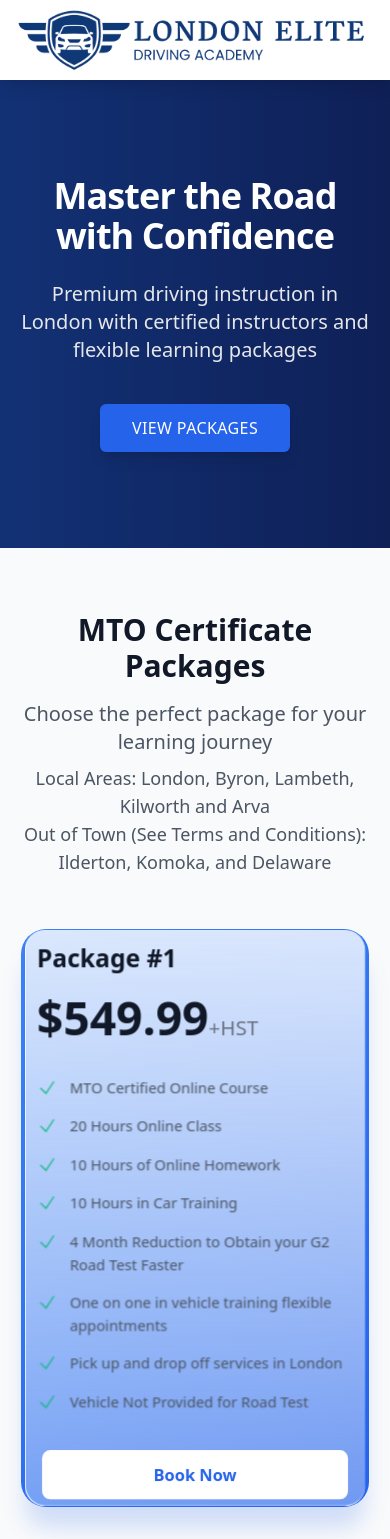
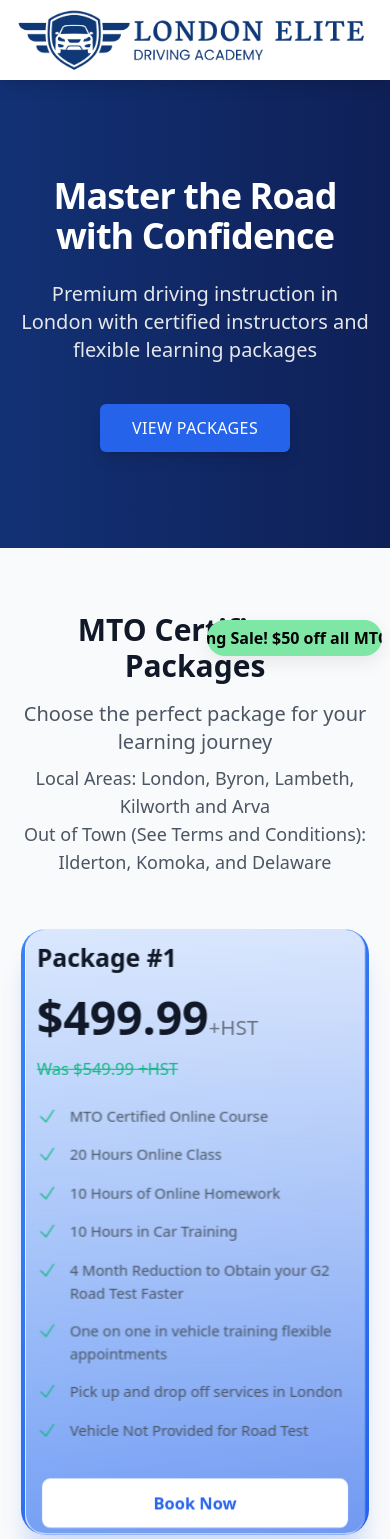
Before and after one commit to londonelite/LEADS, a React (Vite) app: page / in a window 390 px wide. Shown: the top 1539 px of the page. Built offline with nearby package versions, Linux system fonts and the light colour scheme.

Commit message:
Updates to Packages and Booking: - Added Spring Sale banner to top-right of MTO Packages section - Updated package pricing to reflect $50 Spring Sale discount on all MTO Packages

```diff
--- a/src/components/Booking.jsx
+++ b/src/components/Booking.jsx
@@ -298,11 +298,11 @@ ${formData.message || "No additional notes provided"}`;
                   onChange={handleChange}
                   className={selectClassName}
                 >
-                  {/* Certificate Packages */}
-                  <option value="Package #1">Package #1 ($549.99 +HST)</option>
-                  <option value="Package #2">Package #2 ($699.99 +HST)</option>
-                  <option value="Package #3">Package #3 ($799.99 +HST)</option>
-                  <option value="Package #4">Package #4 ($930 +HST)</option>
+                  {/* Certificate Packages (Spring Sale: $50 off all MTO Packages) */}
+                  <option value="Package #1">Package #1 ($499.99 +HST)</option>
+                  <option value="Package #2">Package #2 ($649.99 +HST)</option>
+                  <option value="Package #3">Package #3 ($749.99 +HST)</option>
+                  <option value="Package #4">Package #4 ($880 +HST)</option>
 
                   {/* Hourly Packages */}
                   <option value="Hourly (1 Hour)">
--- a/src/components/Packages.css
+++ b/src/components/Packages.css
@@ -147,3 +147,43 @@
     padding: 5px;
   }
 }
+
+/* Spring sale banner styles */
+.spring-banner {
+  position: absolute;
+  top: -12px;
+  right: 0;
+  background: #7ee7a6; /* spring green */
+  color: #000; /* black text */
+  border-radius: 999px;
+  padding: 6px 12px;
+  box-shadow: 0 6px 18px rgba(0,0,0,0.08);
+  overflow: hidden;
+  min-width: 220px;
+  max-width: 60%;
+  z-index: 30;
+  display: inline-block;
+}
+
+.spring-banner-inner {
+  display: inline-block;
+  white-space: nowrap;
+  padding-right: 30px;
+  font-weight: 700;
+  animation: spring-scroll 8s linear infinite;
+}
+
+@keyframes spring-scroll {
+  0% { transform: translateX(100%); }
+  100% { transform: translateX(-100%); }
+}
+
+/* Reduce motion on small screens and for users who prefer reduced motion */
+@media (max-width: 640px) {
+  .spring-banner { top: 8px; right: 8px; min-width: 160px; max-width: 45%; }
+  .spring-banner-inner { animation-duration: 12s; }
+}
+
+@media (prefers-reduced-motion: reduce) {
+  .spring-banner-inner { animation: none; }
+}
--- a/src/components/Packages.jsx
+++ b/src/components/Packages.jsx
@@ -24,6 +24,13 @@ const PricingCard = ({ tier, price, oldPrice, features }) => {
                   </span>
                   <span className="text-xl text-gray-500">+HST</span>
                 </div>
+                {oldPrice && (
+                <div className="mt-1">
+                  <span className="text-base text-emerald-500 line-through">
+                    Was ${oldPrice} +HST
+                  </span>
+                </div>
+                )}
               </div>
           </div>
           <ul className="mt-6 space-y-4 features-list">
@@ -202,9 +209,16 @@ const Packages = () => {
     { title: "Out of Town", hours: "Out of Town", price: 300 },
   ];
 
+  // Function to add discounts to any future packages
+  const applyDiscount = (price) => {
+    const discountAmount = 50; // Adjust discount value as needed
+    const discounted = Number((price - 50).toFixed(2));
+    return discounted >= 0 ? discounted : 0;
+  };
+
   return (
     <div className="py-16 bg-gray-50" id="packages">
-      <div className="max-w-7xl mx-auto px-4 sm:px-6 lg:px-8">
+      <div className="max-w-7xl mx-auto px-4 sm:px-6 lg:px-8 relative">
         <div className="text-center">
           <h2 className="text-3xl font-bold text-gray-900 sm:text-4xl">
             MTO Certificate Packages
@@ -223,11 +237,19 @@ const Packages = () => {
           </p>
         </div>
 
+        {/* Spring Sale Rolling Banner (take down when sale is done) */}
+        <div className="spring-banner" role="status" aria-live="polite">
+          <div className="spring-banner-inner">Spring Sale! $50 off all MTO Packages!</div>
+        </div>
+
         {/* Updated grid layout for MTO Certificate Packages */}
         <div className="mt-12 grid grid-cols-1 sm:grid-cols-2 xl:grid-cols-4 gap-6 xl:gap-4">
-          {packages.map((pkg, index) => (
-            <PricingCard key={index} {...pkg} />
-          ))}
+          {packages.map((pkg, index) => {
+            const discount = applyDiscount(pkg.price);
+            return (
+              <PricingCard key={index} {...pkg} oldPrice={pkg.price} price={discount} />
+            );
+          })}
         </div>
 
         {/* Hourly Packages Section with improved layout */}
```
